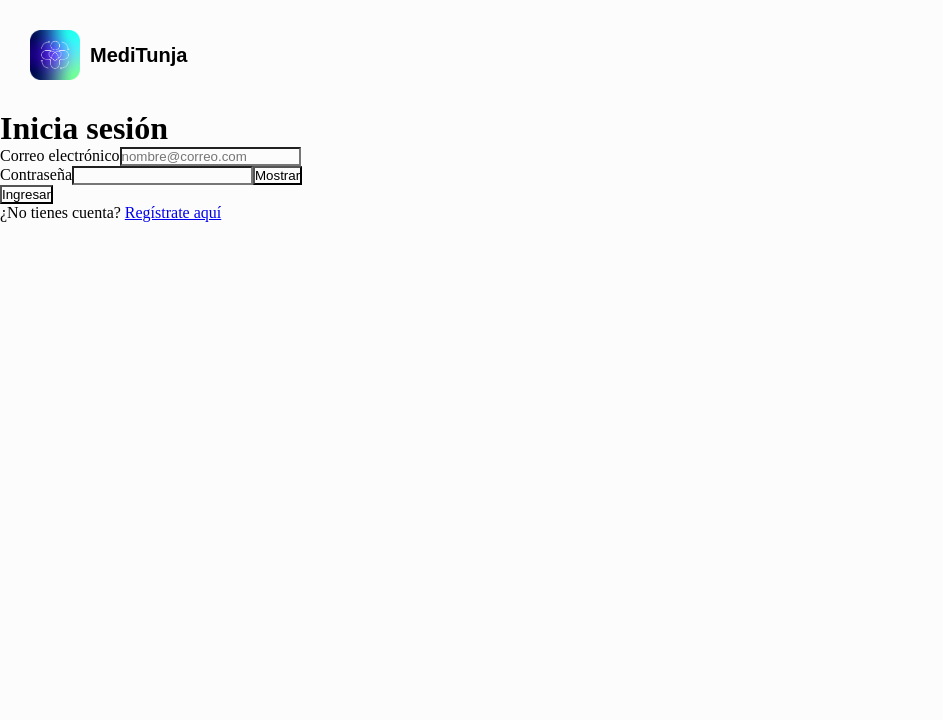
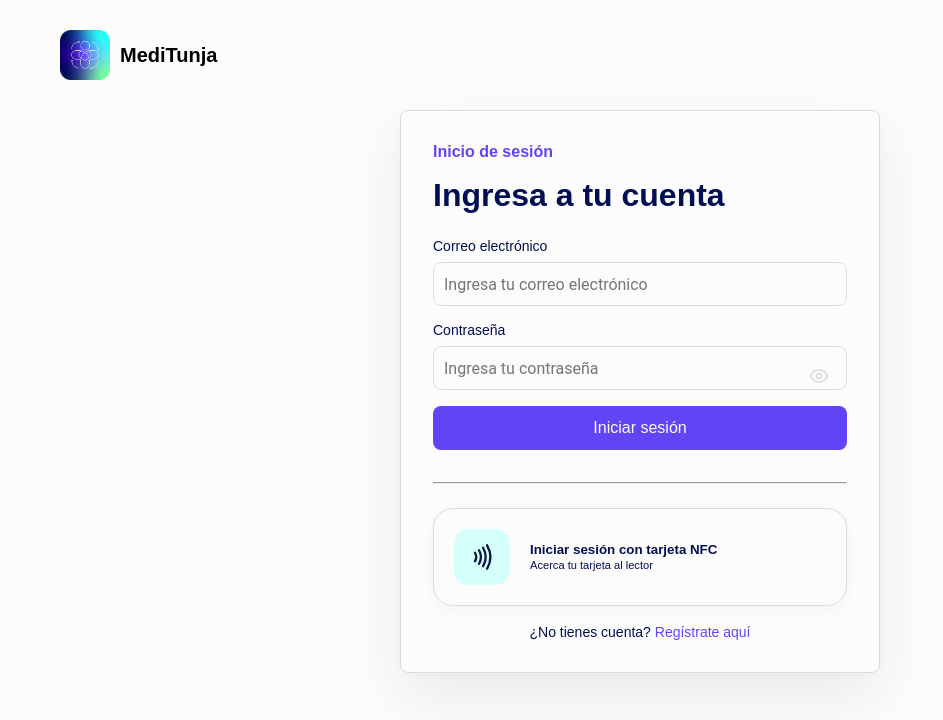
Before and after one commit to anamaria046/TDM_MEDITUNJA, a React (Vite) app in the folder frontend/: page /login in a window 1280 px wide. Shown: the top 720 px of the page, without its empty margins (0-943 px from the left). Built offline with nearby package versions, Linux system fonts and the light colour scheme; no server answers; a web font is replaced by a local one.

Commit message:
estios del form de login

```diff
--- a/frontend/package.json
+++ b/frontend/package.json
@@ -10,6 +10,7 @@
     "preview": "vite preview"
   },
   "dependencies": {
+    "lucide-react": "^1.62.0",
     "react": "^19.3.1",
     "react-dom": "^19.3.1",
     "react-router-dom": "^7.18.4"
--- a/frontend/src/components/Brand/Brand.module.css
+++ b/frontend/src/components/Brand/Brand.module.css
@@ -2,7 +2,7 @@
   display: flex;
   align-items: center;
   gap: 10px;
-  padding: 30px;
+  padding: 30px 60px;
 }
 
 .brand img {
--- /dev/null
+++ b/frontend/src/components/LoginForm/Login.module.css
@@ -0,0 +1,215 @@
+.Login {
+    display: flex;
+    flex-direction: column;
+    width: 100%;
+    max-width: 480px;
+    margin-inline: auto;
+    padding: clamp(1.25rem, 4vw, 2rem);
+    background-color: var(--color-bg);
+    border: 1px solid var(--color-border);
+    border-radius: 8px;
+    box-sizing: border-box;
+
+    box-shadow:
+    0 24px 60px rgba(24, 39, 75, 0.08),
+    0 4px 12px rgba(24, 39, 75, 0.02);
+}
+
+.subtitle {
+    font-family: var(--heading);
+    font-size: 16px;
+    color: var(--color-primary);
+    margin-bottom: 16px;
+}
+
+.title {
+    font-family: var(--display);
+    font-size: 32px;
+    color: var(--color-text);
+    margin-bottom: 24px;
+}
+
+.formGroup {
+    display: flex;
+    flex-direction: column;
+}
+
+.formGroup label {
+    font-family: var(--sm);
+    font-size: 14px;
+    color: var(--color-text);
+    font-weight: 500;
+    margin-bottom: 8px;
+}
+
+.formGroup input {
+    width: 100%;
+    min-height: 44px;
+    padding: 10px;
+    margin-bottom: 16px;
+    box-sizing: border-box;
+    border: 1px solid var(--color-border);
+    border-radius: 8px;
+    background-color: var(--color-bg);
+    color: var(--color-text);
+    font-family: var(--text);
+    font-size: 16px;
+    transition:
+        border-color var(--color-primary),
+        box-shadow 0.2s ease;
+}
+
+.passwordWrapper {
+    position: relative;
+    display: flex;
+    align-items: center;
+    width: 100%;
+}
+
+.passwordWrapper input {
+    width: 100%;
+    padding-right: 3rem;
+    box-sizing: border-box;
+}
+
+.passwordToggle {
+    position: absolute;
+    right: 0.75rem;
+    top: 50%;
+    transform: translateY(-50%);
+
+    display: flex;
+    align-items: center;
+    justify-content: center;
+
+    width: 2rem;
+    height: 2rem;
+    padding: 0;
+
+    background: transparent;
+    border: none;
+    color: var(--color-border);
+    cursor: pointer;
+}
+
+.passwordToggle:hover {
+    color: var(--color-primary, --hover-primary);
+}
+
+.passwordToggle:focus-visible {
+    outline: 2px solid var(--color-primary, --hover-primary);
+    outline-offset: 2px;
+    border-radius: 4px;
+}
+
+.btn {
+    width: 100%;
+    min-height: 44px;
+    padding: 10px;
+    margin-bottom: 8px;
+    box-sizing: border-box;
+    border: none;
+    border-radius: 8px;
+    background-color: var(--color-primary);
+    color: var(--color-bg);
+    font-family: var(--sm);
+    font-size: 16px;
+    transition:
+        background-color 0.25s ease,
+        transform 0.2s ease,
+        box-shadow 0.25s ease;
+}
+
+.btn:hover {
+    background-color: var(--color-text);
+    transform: translateY(-2px);
+    box-shadow: 0 4px 12px rgb(149 39 245 / 25%);
+}
+
+.btn:active {
+    transform: translateY(0) scale(0.98);
+    box-shadow: none;
+}
+
+.btn:focus-visible {
+    outline: 2px solid var(--color-primary, --hover-primary);
+    outline-offset: 3px;
+}
+
+.btn:disabled {
+    opacity: 0.6;
+    cursor: not-allowed;
+    transform: none;
+    box-shadow: none;
+}
+
+.divider {
+    display: flex;
+    align-items: center;
+    gap: 1rem;
+    margin: 1.5rem 0;
+    background-color: var(--color-border);
+}
+.nfcButton {
+    display: flex;
+    align-items: center;
+    gap: 1.25rem;
+
+    width: 100%;
+    padding: 1.25rem;
+
+    background-color: var(--color-bg);
+    border: 1px solid var(--color-border);
+    border-radius: 20px;
+
+    box-shadow: 0 4px 14px rgba(24, 39, 75, 0.04);
+
+    color: var(--color-text);
+    text-align: left;
+    font-family: var(--sm);
+
+    cursor: default;
+
+    transition:
+        box-shadow 0.25s ease,
+        border-color 0.25s ease;
+}
+
+.nfcButton:hover {
+    box-shadow: 0 4px 14px rgba(24, 39, 75, 0.08);
+    border-color: var(--color-secundary);
+}
+
+.nfcIcon {
+    display: flex;
+    align-items: center;
+    justify-content: center;
+
+    width: 56px;
+    height: 56px;
+    flex-shrink: 0;
+
+    background-color: #d4fffa;
+    color: #0b1647;
+    border-radius: 15px;
+}
+
+.nfcIcon svg {
+    display: block;
+    background: transparent;
+    color: inherit;
+    stroke: currentColor;
+}
+
+.registerLink {
+    font-family: var(--sm);
+    font-size: 14px;
+    color: var(--color-text);
+    margin-top: 18px;
+    align-self: center;
+}
+
+.registerLinkAnchor {
+    color: var(--color-primary);
+    text-decoration: none;
+}
--- a/frontend/src/components/LoginForm/LoginForm.jsx
+++ b/frontend/src/components/LoginForm/LoginForm.jsx
@@ -1,7 +1,10 @@
 import { useState } from "react";
 import { Link, Navigate, useLocation, useNavigate } from "react-router-dom";
+import { Eye, EyeOff, Nfc } from "lucide-react";
 import { useAuth } from "../../auth/useAuth.js";
 import { mensajeError } from "../../auth/api.js";
+
+import styles from "./Login.module.css";
 
 function LoginForm() {
     const { sesion, iniciarSesion } = useAuth();
@@ -35,10 +38,11 @@ function LoginForm() {
     }
 
     return (
-        <main>
-            <h1>Inicia sesión</h1>
+        <main className={styles.Login}>
+            <h4 className={styles.subtitle}>Inicio de sesión</h4>
+            <h1 className={styles.title}>Ingresa a tu cuenta</h1>
             <form onSubmit={handleSubmit}>
-                <div>
+                <div className={styles.formGroup}>
                     <label htmlFor="email">Correo electrónico</label>
                     <input
                         type="email"
@@ -46,39 +50,66 @@ function LoginForm() {
                         name="email"
                         autoComplete="username"
                         maxLength="254"
-                        placeholder="nombre@correo.com"
+                        placeholder="Ingresa tu correo electrónico"
                         required
                     />
                 </div>
 
-                <div>
+                <div className={styles.formGroup}>
                     <label htmlFor="contrasena">Contraseña</label>
+                    <div className={styles.passwordWrapper}>
                         <input
                             type={mostrarContrasena ? "text" : "password"}
                             id="contrasena"
                             name="contrasena"
                             autoComplete="current-password"
                             maxLength="128"
+                            placeholder="Ingresa tu contraseña"
                             required
                         />
                         <button
+                            className={styles.passwordToggle}
                             type="button"
+                            aria-label={
+                            mostrarContrasena
+                                ? "Ocultar contraseña"
+                                : "Mostrar contraseña"
+                            }
                             aria-pressed={mostrarContrasena}
                             onClick={() => setMostrarContrasena((actual) => !actual)}
                         >
-                        {mostrarContrasena ? "Ocultar" : "Mostrar"}
+                            {mostrarContrasena ? <EyeOff size={20} /> : <Eye size={20} />}
                         </button>
+                    </div>
+
                 </div>
 
                 {error && <p role="alert">{error}</p>}
 
-                <button type="submit" disabled={enviando}>
-                    {enviando ? "Ingresando..." : "Ingresar"}
+                <button type="submit" disabled={enviando} className={styles.btn}>
+                    {enviando ? "Iniciando sesión..." : "Iniciar sesión"}
                 </button>
             </form>
 
-            <p>
-                ¿No tienes cuenta? <Link to="/registro">Regístrate aquí</Link>
+            <hr className={styles.divider}></hr>
+
+            <button
+                type="button"
+                className={styles.nfcButton}
+                >
+                <span className={styles.nfcIcon}>
+                    <Nfc size={28} />
+                </span>
+
+                <span>
+                    <strong>Iniciar sesión con tarjeta NFC</strong>
+                    <br />
+                    <small>Acerca tu tarjeta al lector</small>
+                </span>
+            </button>
+
+            <p className={styles.registerLink}>
+                ¿No tienes cuenta? <Link to="/registro" className={styles.registerLinkAnchor}>Regístrate aquí</Link>
             </p>
         </main>
     );
--- a/frontend/src/index.css
+++ b/frontend/src/index.css
@@ -25,6 +25,8 @@
     --color-secundary: #26fff0;
     --color-tertiary: #70ff9e;
     --color-text: #000f54;
+    --color-border: #DBDBDB;
+    --hover-primary: #300EF1;
 
     --display: "Sugerna", sans-serif;
     --heading: "Sora", sans-serif;
```
Also changed, not shown: 1 other file (tests, documents, lock files or other folders). Lines whose indentation alone changed are shown as unchanged.
